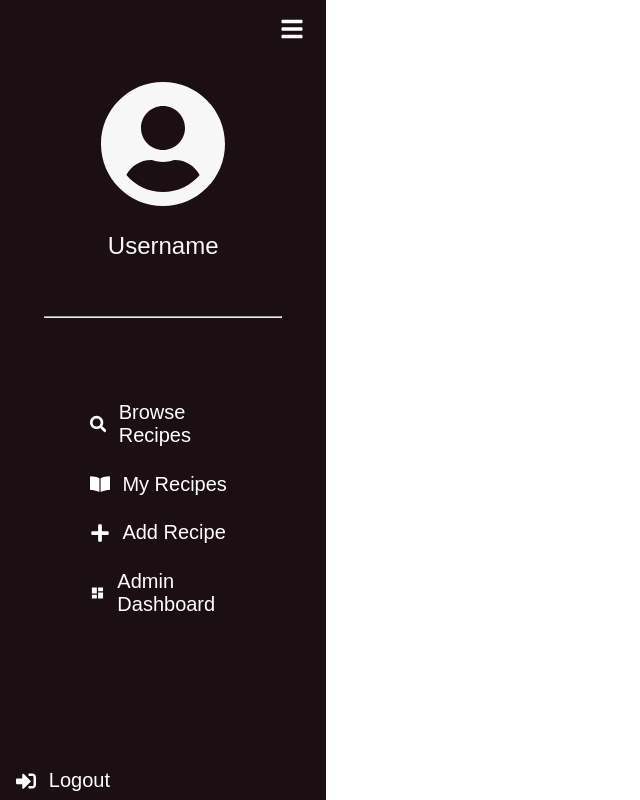
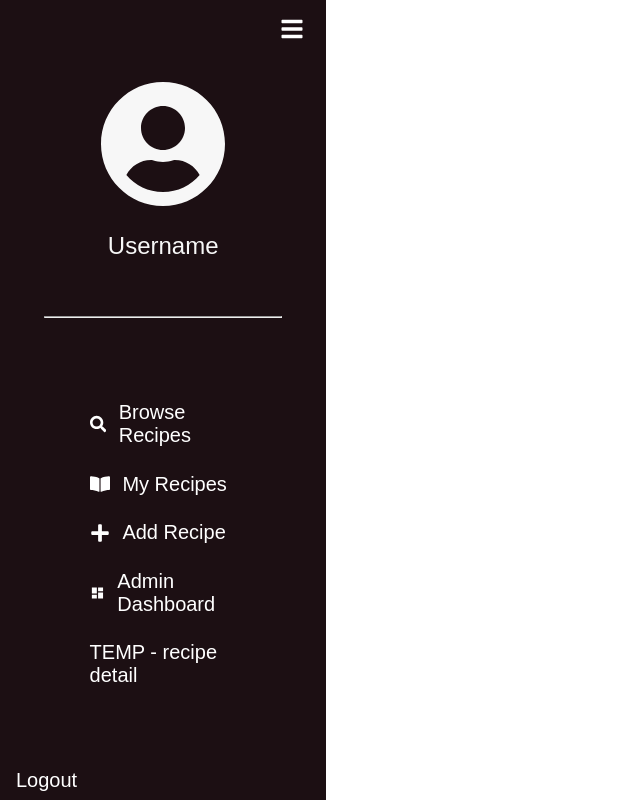
Before and after one commit to bmstoss13/recipe-project, a React (Vite) app in the folder recipe-project/frontend/: page /guest in a window 1280 px wide. Shown: the whole page, without its empty margins (0-640 px from the left). Built offline with nearby package versions, Linux system fonts and the light colour scheme; no server answers; a web font is replaced by a local one.

Commit message:
nav bar changes

```diff
--- a/recipe-project/frontend/src/components/NavBar.jsx
+++ b/recipe-project/frontend/src/components/NavBar.jsx
@@ -1,18 +1,29 @@
-import React, { useState } from 'react';
+import React, { useState, useEffect } from 'react';
 import '../styles/Navbar.css';
 import { FaUserCircle, FaSearch, FaBookOpen, FaPlus, FaSignInAlt, FaBars } from 'react-icons/fa';
 import { MdDashboard } from 'react-icons/md';
 
-const Navbar = ({ isAdmin = false, isGuest = false }) => {
+const Navbar = ({ isAdmin = false }) => {
   const [open, setOpen] = useState(true);
+  const [isGuest, setIsGuest] = useState(false);
+
+  useEffect(() => {
+    const guest = localStorage.getItem('isGuest') === 'true';
+    setIsGuest(guest);
+  }, []);
+
+  const handleAuthClick = () => {
+    localStorage.removeItem('isGuest');
+    window.location.href = isGuest ? '/auth' : '/';
+  };
 
   return (
     <div className={`sidebar ${open ? 'open' : 'closed'}`}>
       <div className="top-section">
         <div className={`toggle-container ${open ? 'open' : 'closed'}`}>
-            <button className="toggle-btn" onClick={() => setOpen(!open)}>
-                <FaBars />
-            </button>
+          <button className="toggle-btn" onClick={() => setOpen(!open)}>
+            <FaBars />
+          </button>
         </div>
 
         <div className="profile">
@@ -20,7 +31,7 @@ const Navbar = ({ isAdmin = false, isGuest = false }) => {
           {open && <p className="username">{isGuest ? 'Guest' : 'Username'}</p>}
         </div>
 
-        <hr></hr>
+        <hr />
 
         <nav className="nav-links">
           <a href="#"><FaSearch /> {open && 'Browse Recipes'}</a>
@@ -29,11 +40,14 @@ const Navbar = ({ isAdmin = false, isGuest = false }) => {
           {isAdmin && (
             <a href="#"><MdDashboard /> {open && 'Admin Dashboard'}</a>
           )}
+          <a href="#">{open && 'TEMP - recipe detail'}</a>
         </nav>
       </div>
 
       <div className="logout-btn">
-        <a href="#"><FaSignInAlt /> {open && (isGuest ? 'Sign In' : 'Logout')}</a>
+        <a href="#" onClick={handleAuthClick}>
+          {open && (isGuest ? 'Sign In' : 'Logout')}
+        </a>
       </div>
     </div>
   );
--- a/recipe-project/frontend/src/routes/HomePage.jsx
+++ b/recipe-project/frontend/src/routes/HomePage.jsx
@@ -16,7 +16,16 @@ const HomePage = () => {
           <div className="home-buttons">
             <Link to="/auth?mode=login">Login</Link>
             <Link to="/auth?mode=signup">Sign Up</Link>
-            <Link to="/guest">Continue as guest</Link>
+            <Link
+              to="/"
+              onClick={(e) => {
+                e.preventDefault();
+                localStorage.setItem('isGuest', 'true');
+                window.location.href = '/guest';
+              }}
+            >
+              Continue as guest
+            </Link>
           </div>
         </div>
       </div>
```
